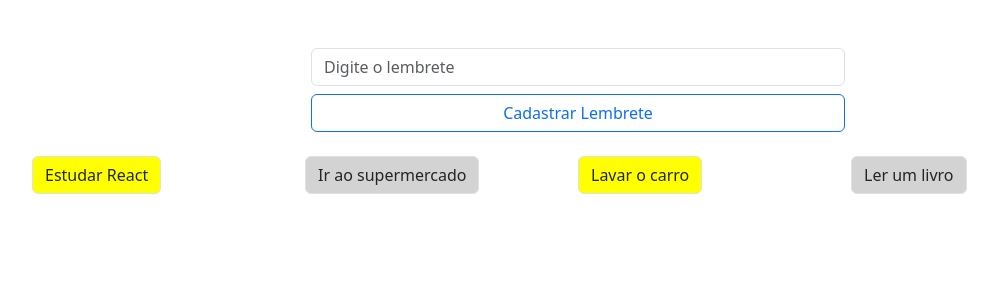
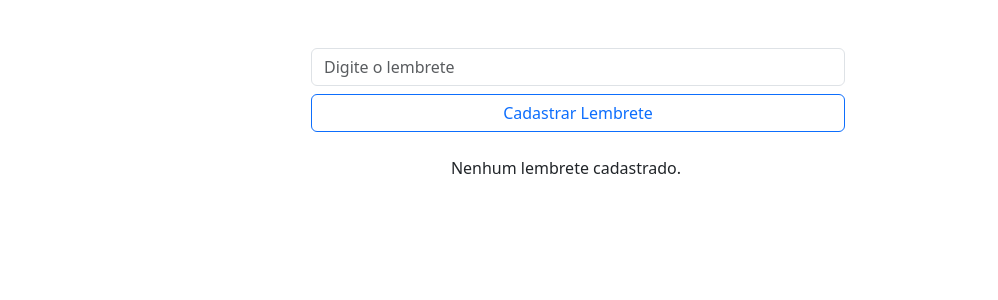
Before and after one commit to Marcuss42/p1-programa-o-mobile-fatec, a React (Vite) app in the folder gerenciador-lembretes/: page / in a window 1280 px wide. Shown: the top 300 px of the page, without its empty margins (62-1060 px from the left). Built offline with nearby package versions, Linux system fonts and the light colour scheme.

Commit message:
feat(p1): exibe lista real

```diff
--- a/gerenciador-lembretes/src/App.jsx
+++ b/gerenciador-lembretes/src/App.jsx
@@ -6,24 +6,7 @@ class App extends React.Component {
   constructor(props) {
     super(props);
     this.state = {
-      vetorLembretes: [
-        {
-          descricao: "Estudar React",
-          favorito: true
-        },
-        {
-          descricao: "Ir ao supermercado",
-          favorito: false
-        },
-        {
-          descricao: "Lavar o carro",
-          favorito: true
-        },
-        {
-          descricao: "Ler um livro",
-          favorito: false
-        }
-      ]
+      vetorLembretes: []
     };
   }
 
```
